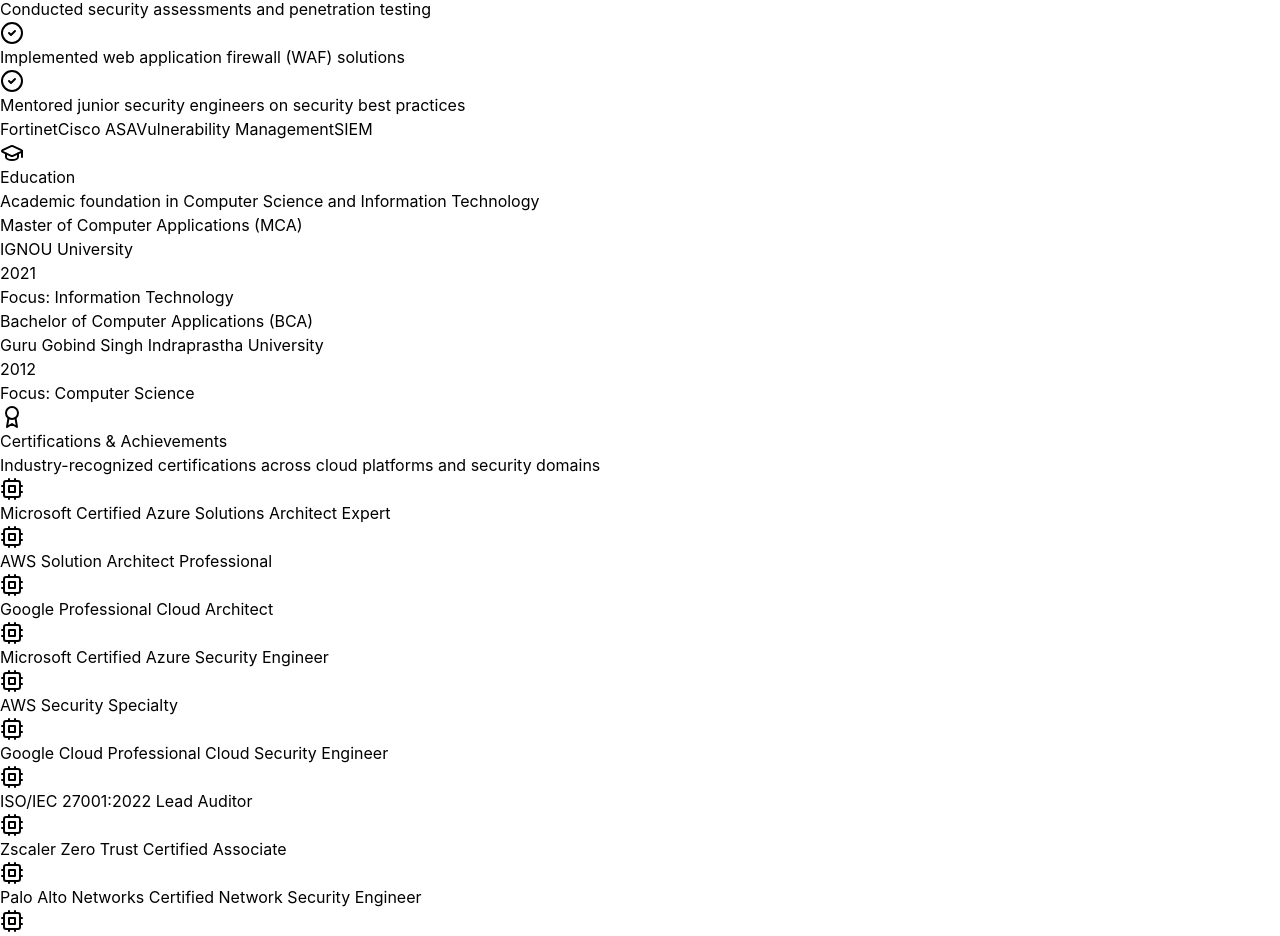
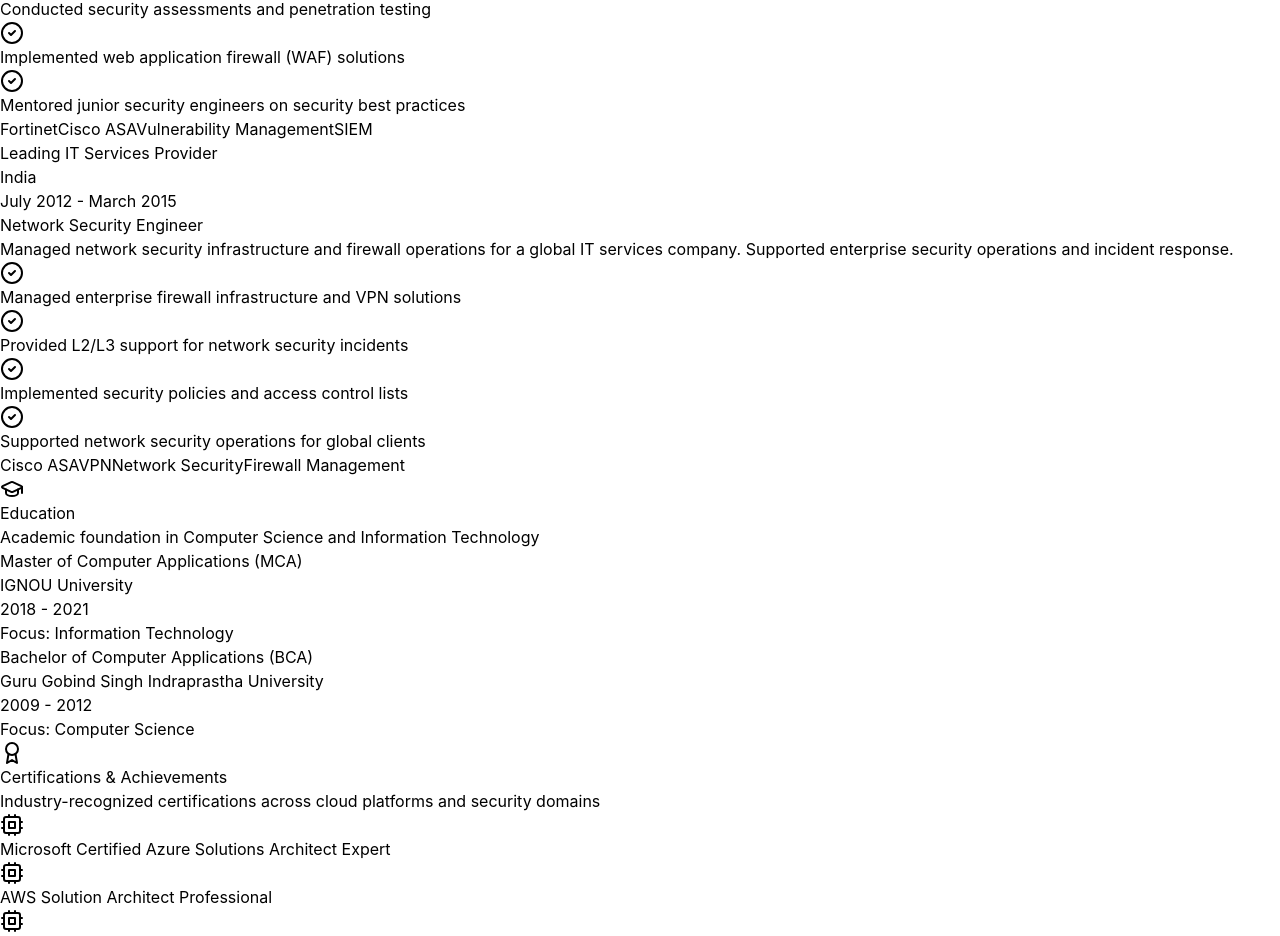
Before and after one commit to nikhilpandeyG/portfolio, a React (Vite) app: page / in a window 1280 px wide. Shown: the part 4065-5001 px from the top of the page. Built offline with nearby package versions, Linux system fonts and the light colour scheme.

Commit message:
Fix education dates and add missing early career experience

```diff
--- a/src/App.jsx
+++ b/src/App.jsx
@@ -88,13 +88,13 @@
     {
       degree: "Master of Computer Applications (MCA)",
       institution: "IGNOU University",
-      year: "2021",
+      year: "2018 - 2021",
       focus: "Information Technology"
     },
     {
       degree: "Bachelor of Computer Applications (BCA)",
       institution: "Guru Gobind Singh Indraprastha University",
-      year: "2012",
+      year: "2009 - 2012",
       focus: "Computer Science"
     }
   ];
@@ -169,6 +169,20 @@
         "Mentored junior security engineers on security best practices"
       ],
       tech: ["Fortinet", "Cisco ASA", "Vulnerability Management", "SIEM"]
+    },
+    {
+      company: "Leading IT Services Provider",
+      role: "Network Security Engineer",
+      period: "July 2012 - March 2015",
+      location: "India",
+      description: "Managed network security infrastructure and firewall operations for a global IT services company. Supported enterprise security operations and incident response.",
+      achievements: [
+        "Managed enterprise firewall infrastructure and VPN solutions",
+        "Provided L2/L3 support for network security incidents",
+        "Implemented security policies and access control lists",
+        "Supported network security operations for global clients"
+      ],
+      tech: ["Cisco ASA", "VPN", "Network Security", "Firewall Management"]
     }
   ];
 
```
